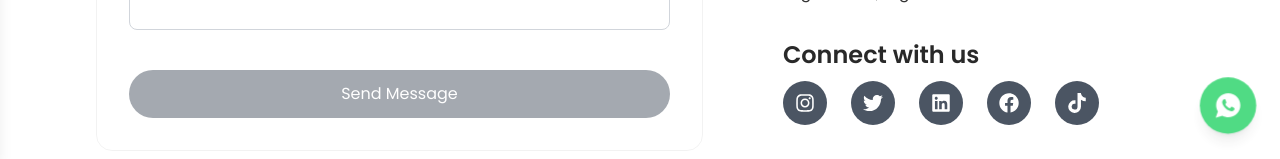
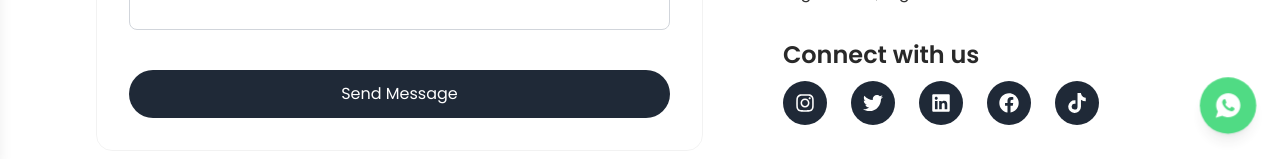
Before and after one commit to FluxDevsTeam/EcommerceTempateFrontend, a React (Vite) app: page /contact-us in a window 1280 px wide. Shown: the part 641-800 px from the top of the page. Built offline with nearby package versions, Linux system fonts and the light colour scheme; no server answers.

Commit message:
done with emailjs

```diff
--- a/src/pages/orders/Contact.tsx
+++ b/src/pages/orders/Contact.tsx
@@ -6,6 +6,20 @@ import { useEffect, useState } from "react";
 import validator from 'validator';
 import emailjs from '@emailjs/browser';
 import CopyablePhone from '@/components/CopyablePhone';
+
+// Load environment variables using import.meta.env
+const SERVICE_ID = import.meta.env.VITE_EMAILJS_SERVICE_ID as string;
+const TEMPLATE_ID = import.meta.env.VITE_EMAILJS_TEMPLATE_ID as string;
+const PUBLIC_KEY = import.meta.env.VITE_EMAILJS_PUBLIC_KEY as string;
+
+// Debug environment variables
+console.log('Service ID:', SERVICE_ID);
+console.log('Template ID:', TEMPLATE_ID);
+console.log('Public Key:', PUBLIC_KEY);
+console.log('Environment variables loaded:', !!SERVICE_ID && !!TEMPLATE_ID && !!PUBLIC_KEY);
+
+// Initialize EmailJS
+emailjs.init(PUBLIC_KEY);
 
 type FormData = {
   firstName: string;
@@ -24,6 +38,7 @@ const Contact = () => {
 
   const [errors, setErrors] = useState<Partial<FormData>>({});
   const [successMessage, setSuccessMessage] = useState('');
+  const [isSubmitting, setIsSubmitting] = useState(false);
 
   const useResponsiveIconSize = () => {
     const [size, setSize] = useState(20);
@@ -62,28 +77,36 @@ const Contact = () => {
     return newErrors;
   };
 
-  const handleSubmit = (e: React.FormEvent) => {
+  const handleSubmit = async (e: React.FormEvent) => {
     e.preventDefault();
     const validationErrors = validateForm();
+
     if (Object.keys(validationErrors).length === 0) {
-      emailjs.send(
-        "template_84fde4r",
-        "template_bky3h07",
-        {
+      setIsSubmitting(true);
+      try {
+        const templateParams = {
           from_name: `${formData.firstName} ${formData.lastName}`,
           from_email: formData.email,
           message: formData.message,
           to_email: "fluxdevs.company@gmail.com",
-        },
-        "Wx7WXc6lpS8NOV7mq"
-      ).then(() => {
+        };
+
+        console.log('Sending email with params:', templateParams);
+
+        const response = await emailjs.send(SERVICE_ID, TEMPLATE_ID, templateParams);
+        console.log('EmailJS response:', response);
+
         setSuccessMessage("Message has been sent successfully!");
         setFormData({ firstName: '', lastName: '', email: '', message: '' });
+        setErrors({});
 
         setTimeout(() => setSuccessMessage(''), 3000);
-      }).catch(() => {
-        alert("Something went wrong. Please try again.");
-      });
+      } catch (error) {
+        console.error('EmailJS error:', error);
+        alert("Something went wrong. Please try again or contact us at fluxdevs.company@gmail.com");
+      } finally {
+        setIsSubmitting(false);
+      }
     } else {
       setErrors(validationErrors);
     }
@@ -174,8 +197,14 @@ const Contact = () => {
             {errors.message && <span className="text-red-500 text-xs mt-1">{errors.message}</span>}
           </div>
 
-          <button type="submit" className='opacity-50 cursor-not-allowed pointer-events-none text-white bg-gray-600 w-full p-3 rounded-full block text-center'>
-            Send Message
+          <button
+            type="submit"
+            className={`w-full p-3 rounded-full text-white text-center transition ${
+              isSubmitting ? 'opacity-50 cursor-not-allowed bg-gray-600' : 'bg-gray-800 hover:bg-gray-900'
+            }`}
+            disabled={isSubmitting}
+          >
+            {isSubmitting ? 'Sending...' : 'Send Message'}
           </button>
         </form>
 
@@ -204,19 +233,19 @@ const Contact = () => {
           <div>
             <p className="font-semibold text-[20px] sm:text-[24px] text-[#292929] mb-2">Connect with us</p>
             <div className="flex gap-4 sm:gap-6">
-              <Link to="https://www.instagram.com/fluxdevs" target="_blank" rel="noopener noreferrer" className="bg-gray-600 text-white p-3 rounded-full hover:opacity-90 transition">
+              <Link to="https://www.instagram.com/fluxdevs" target="_blank" rel="noopener noreferrer" className="bg-gray-800 text-white p-3 rounded-full hover:opacity-90 transition">
                 <FaInstagram size={iconSize} />
               </Link>
-              <Link to="https://x.com/flux_devs" target="_blank" rel="noopener noreferrer" className="bg-gray-600 text-white p-3 rounded-full hover:opacity-90 transition">
+              <Link to="https://x.com/flux_devs" target="_blank" rel="noopener noreferrer" className="bg-gray-800 text-white p-3 rounded-full hover:opacity-90 transition">
                 <FaTwitter size={iconSize} />
               </Link>
-              <Link to="https://www.linkedin.com/company/flux-devs/" target="_blank" rel="noopener noreferrer" className="bg-gray-600 text-white p-3 rounded-full hover:opacity-90 transition">
+              <Link to="https://www.linkedin.com/company/flux-devs/" target="_blank" rel="noopener noreferrer" className="bg-gray-800 text-white p-3 rounded-full hover:opacity-90 transition">
                 <FaLinkedin size={iconSize} />
               </Link>
-              <Link to="https://web.facebook.com/fluxxdevs/" target="_blank" rel="noopener noreferrer" className="bg-gray-600 text-white p-3 rounded-full hover:opacity-90 transition">
+              <Link to="https://web.facebook.com/fluxxdevs/" target="_blank" rel="noopener noreferrer" className="bg-gray-800 text-white p-3 rounded-full hover:opacity-90 transition">
                 <FaFacebook size={iconSize} />
               </Link>
-              <Link to="https://www.tiktok.com/@fluxdevs" target="_blank" rel="noopener noreferrer" className="bg-gray-600 text-white p-3 rounded-full hover:opacity-90 transition">
+              <Link to="https://www.tiktok.com/@fluxdevs" target="_blank" rel="noopener noreferrer" className="bg-gray-800 text-white p-3 rounded-full hover:opacity-90 transition">
                 <FaTiktok size={iconSize} />
               </Link>
             </div>
```
